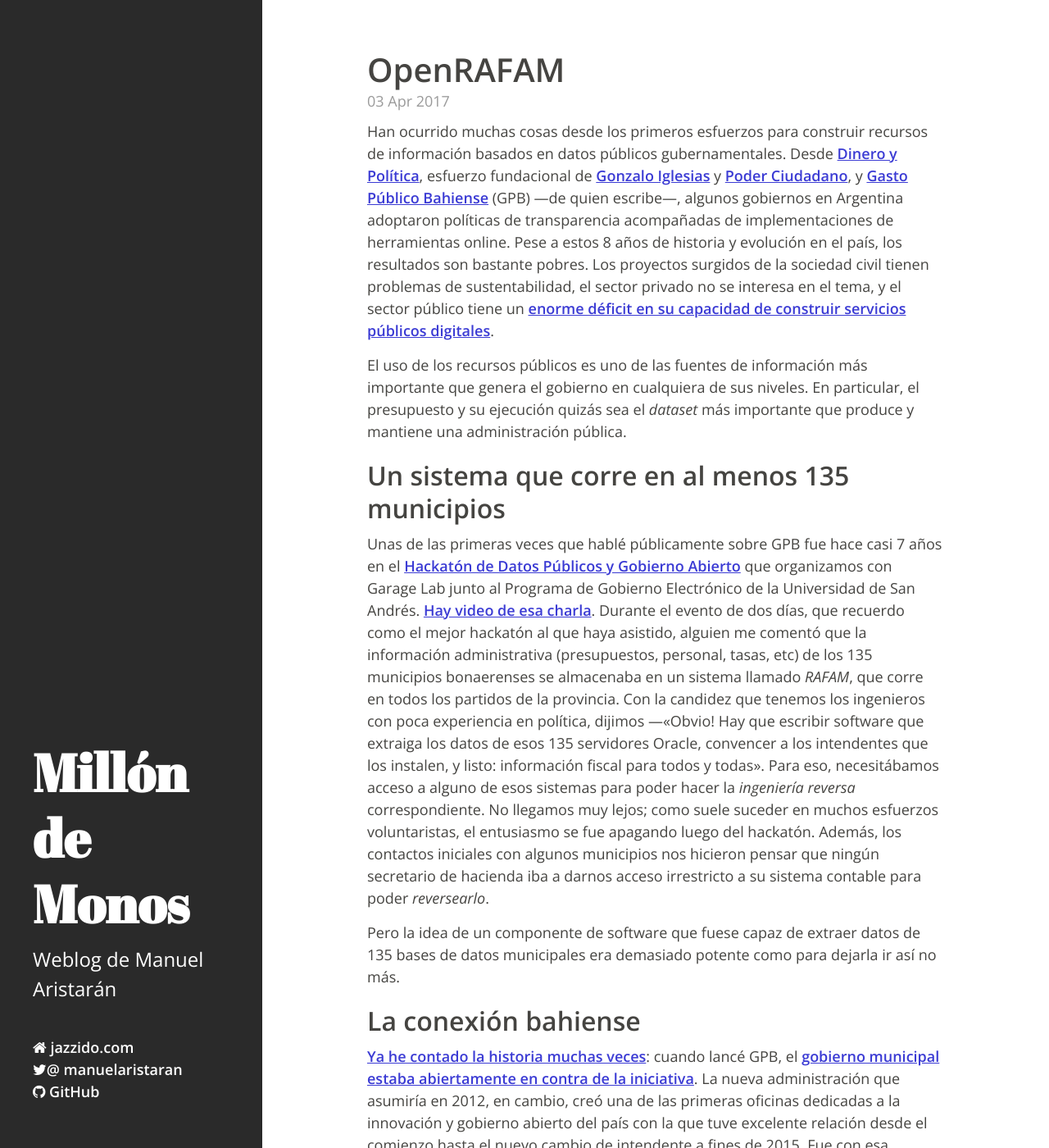
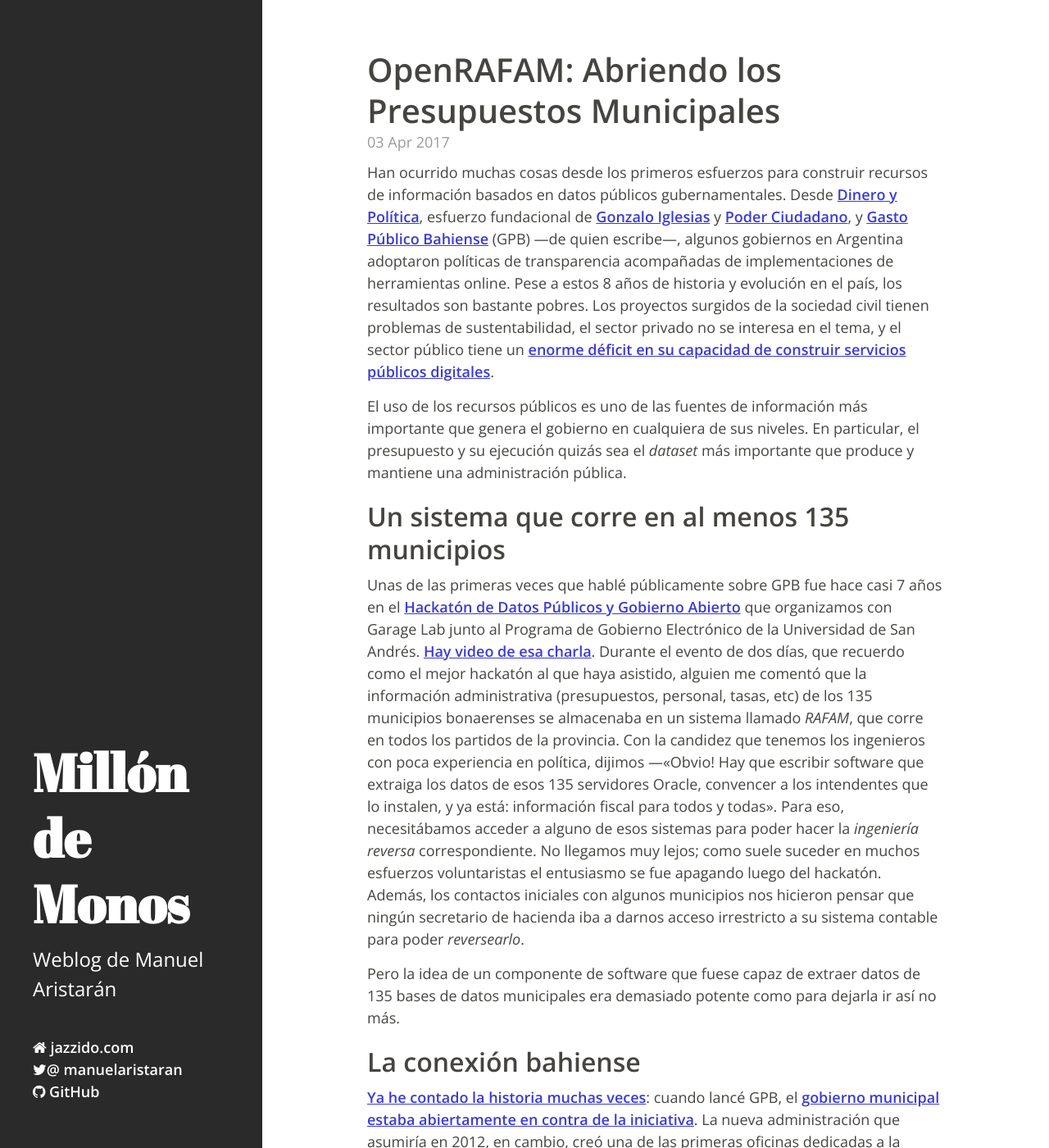
Before and after one commit to jazzido/jazzido.github.io, a Jekyll site: the page built from _posts/2017-04-03-openrafam-abriendo-los-presupuestos-municipales.md, in a window 1280 px wide and 1400 px high. Shown: the whole window at 82% size. Built offline with Jekyll 4.4.1, drawn with Linux system fonts in a browser that asks for light colours; nearby versions of some CDN libraries; comment, search, counter and statistics services are not loaded; some of the changed text lies outside the part shown.

Commit message:
minor edits

```diff
--- a/_posts/2017-04-03-openrafam-abriendo-los-presupuestos-municipales.md
+++ b/_posts/2017-04-03-openrafam-abriendo-los-presupuestos-municipales.md
@@ -1,5 +1,5 @@
 ---
-title: OpenRAFAM
+title: OpenRAFAM&#58; Abriendo los Presupuestos Municipales
 author: manuel
 layout: post
 permalink: /2017/04/03/openrafam-abriendo-los-presupuestos-municipales
@@ -14,7 +14,7 @@
 Un sistema que corre en al menos 135 municipios
 -----------------------------------------------
 
-Unas de las primeras veces que hablé públicamente sobre GPB fue hace casi 7 años en el [Hackatón de Datos Públicos y Gobierno Abierto](http://www.redusers.com/noticias/primer-%25E2%2580%259Chackathon%25E2%2580%259D-de-datos-publicos-y-gobierno-abierto-en-argentina/) que organizamos con Garage Lab junto al Programa de Gobierno Electrónico de la Universidad de San Andrés. [Hay video de esa charla](https://vimeo.com/15558781). Durante el evento de dos días, que recuerdo como el mejor hackatón al que haya asistido, alguien me comentó que la información administrativa (presupuestos, personal, tasas, etc) de los 135 municipios bonaerenses se almacenaba en un sistema llamado *RAFAM*, que corre en todos los partidos de la provincia. Con la candidez que tenemos los ingenieros con poca experiencia en política, dijimos —«Obvio! Hay que escribir software que extraiga los datos de esos 135 servidores Oracle, convencer a los intendentes que los instalen, y listo: información fiscal para todos y todas». Para eso, necesitábamos acceso a alguno de esos sistemas para poder hacer la *ingeniería reversa* correspondiente. No llegamos muy lejos; como suele suceder en muchos esfuerzos voluntaristas, el entusiasmo se fue apagando luego del hackatón. Además, los contactos iniciales con algunos municipios nos hicieron pensar que ningún secretario de hacienda iba a darnos acceso irrestricto a su sistema contable para poder *reversearlo*.
+Unas de las primeras veces que hablé públicamente sobre GPB fue hace casi 7 años en el [Hackatón de Datos Públicos y Gobierno Abierto](http://www.redusers.com/noticias/primer-%25E2%2580%259Chackathon%25E2%2580%259D-de-datos-publicos-y-gobierno-abierto-en-argentina/) que organizamos con Garage Lab junto al Programa de Gobierno Electrónico de la Universidad de San Andrés. [Hay video de esa charla](https://vimeo.com/15558781). Durante el evento de dos días, que recuerdo como el mejor hackatón al que haya asistido, alguien me comentó que la información administrativa (presupuestos, personal, tasas, etc) de los 135 municipios bonaerenses se almacenaba en un sistema llamado *RAFAM*, que corre en todos los partidos de la provincia. Con la candidez que tenemos los ingenieros con poca experiencia en política, dijimos —«Obvio! Hay que escribir software que extraiga los datos de esos 135 servidores Oracle, convencer a los intendentes que lo instalen, y ya está: información fiscal para todos y todas». Para eso, necesitábamos acceder a alguno de esos sistemas para poder hacer la *ingeniería reversa* correspondiente. No llegamos muy lejos; como suele suceder en muchos esfuerzos voluntaristas el entusiasmo se fue apagando luego del hackatón. Además, los contactos iniciales con algunos municipios nos hicieron pensar que ningún secretario de hacienda iba a darnos acceso irrestricto a su sistema contable para poder *reversearlo*.
 
 Pero la idea de un componente de software que fuese capaz de extraer datos de 135 bases de datos municipales era demasiado potente como para dejarla ir así no más.
 
```
Also changed, not shown: other parts of _posts/2017-04-03-openrafam-abriendo-los-presupuestos-municipales.md (+1 -1 lines).
